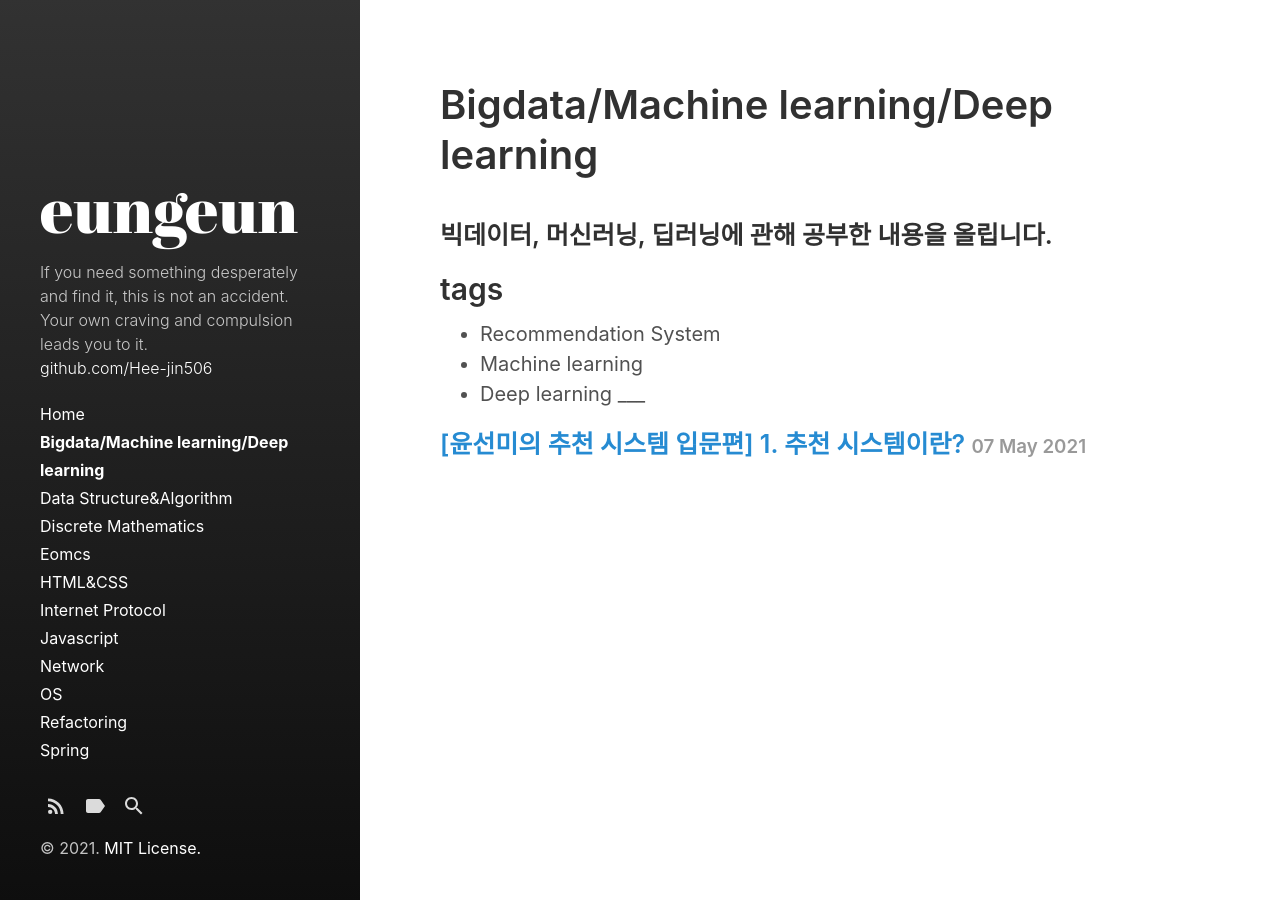
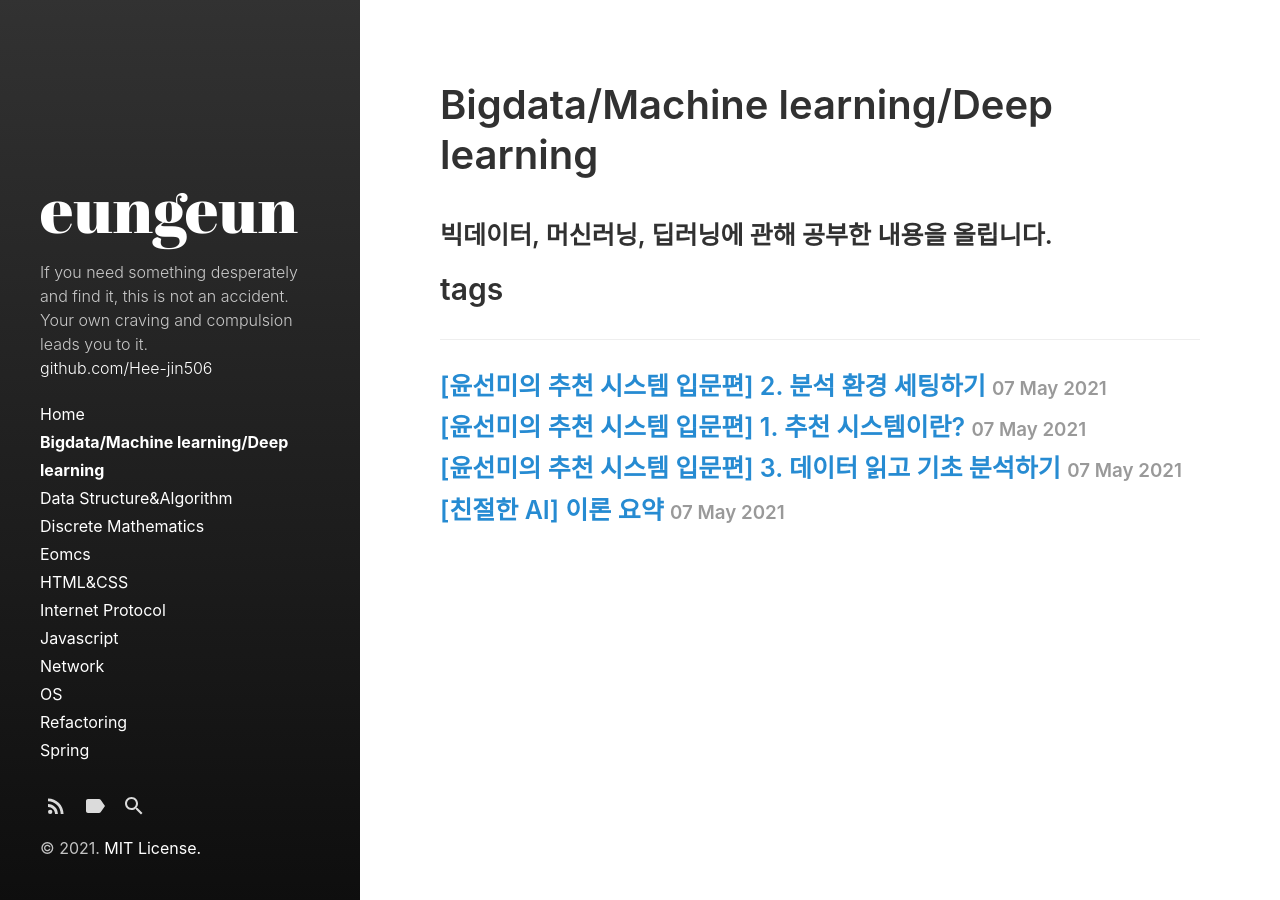
Before and after one commit to Hee-jin506/Hee-jin506.github.io, a Jekyll site: the page built from category/Bigdata:Machine learning:Deep learning.md, in a window 1280 px wide. Built offline with Jekyll 4.4.1, drawn with Linux system fonts in a browser that asks for light colours; part of the change alters nothing that is shown.

Commit message:
2021-05-07

````diff
--- /dev/null
+++ b/_posts/2021-05-07-machine-learning-1.md
@@ -0,0 +1,122 @@
+---
+layout: post
+title: "[친절한 AI] 이론 요약"
+categories:
+  - Bigdata/Machine learning/Deep learning
+tags:
+  - 친절한 AI
+  - 머신러닝
+
+---
+
+# 친절한 AI - 머신러닝 이론 요약
+
+### 머신러닝
+
+- 기존 컴퓨터 사이언스
+  - 입력값과 알고리즘을 제공하면, 출력값을 내놓음
+- 머신러닝
+  - 입력값과 출력값을 제공하면, 알고리즘을 내놓음
+  - 정확한 알고리즘을 내놓을 만큼 많은 입력/출력값이 필요
+
+### 머신러닝의 종류
+
+- 지도학습 (Supervised Learning) : 학습 과정에서 지도나 감독이 존재 (정답 필요, 양질의 labeling 중요, 데이터와 정답 비교/업데이트)
+  - 분류 : 데이터의 카테고리를 예측
+    - 입력 : A 이미지 - 강아지(label), B 이미지 - 고양이, C - 이미지 고양이
+    - 출력 : D 이미지 - ??
+  - 회귀 : 연속 값을 예측
+    - 분류는 정해진 몇 개의 범주 중 어디에 속하는 지를 판단한다면, 회귀는 값, 즉 숫자가 얼마가 나올지 예측
+    - 설탕 섭취량에 따른 혈압 수치
+    - 평균 학력에 따른 월간 독서량
+  - 예측 : 과거 및 현재 데이터를 기반으로 미래 예측 (회기 + 시간)
+    - 이번 주말 미세먼지 농도
+    - 요일별 강릉행 기차표 판매율
+    - 다음달 휘발유 가격
+- 비지도학습 (Unsupervised Learning) : 학습 과정에서 지도나 감독의 역할을 수행하는 것이 없음(정답x, 데이터의 특성이 중요, 패턴/차이점 구별 및 학습)
+  - 이상값 감지 : 평소와 다른 특이점을 찾음
+    - 주식 사기 거래 감지
+    - 신용카드 이상 사용 감지
+    - 비정상 세포 감지
+  - 그룹화 : 어떤 특징을 기준으로 데이터들을 그룹핑하는 것
+    - 카테고리를 명확히 분류해놓고 분석하는 분류와는 달리, 일단 데이터를 던져주고 어떤 기준에 따라 나누는 과정
+    - 유사 상품 묶음
+    - 비슷한 장르 영화 묶음
+    - SNS 친구 분석
+    - 백화점 고객 분류
+- 목표지향학습 (Reinforcement Learning) : 목표가 존재하고, 목표를 달성하기 위한 방법을 학습 (Agent가 Environment에 대하여 어떤 행동을 했을 때의 주어지는 보상이 중요)
+  - 강화학습 : 어떤 행동을 강화시키는 방향으로 학습
+    - 자율주행
+    - 알파고
+    - 로봇
+
+### 머신러닝 알고리즘/방법
+
+- 앞에서 말한 머신러닝의 종류들은 머신러닝으로 풀 수 있는 문제의 종류
+- 머신러닝의 방법은 특정 종류의 머신러닝을 구현하기 위한 알고리즘
+- 머신러닝 종류에 따라 그에 적합한 알고리즘이 존재한다. 따라서 머신러닝 종류, 즉 풀어야 하는 문제의 종류를 먼저 파악한 후, 그에 맞는 알고리즘을 공부하는 편이 좋다.
+
+### 딥러닝은 무엇인가?
+
+- 딥러닝은 머신러닝을 구현하는 방법 중 하나로, 뇌의 뉴런 구조를 본따 만든 학습 알고리즘을 말한다.
+
+- 딥러닝과 전통적인 머신러닝과의 비교
+
+  - 성능
+
+    적은 양의 데이터 처리를 할 때에는 머신러닝의 성능이 딥러닝보다 더 좋을 수 있으나, 데이터의 양이 기하급수적으로 늘어남에 따라 딥러닝의 성능이 머신러닝보다 훨씬 좋아진다.
+
+  - 하드웨어
+
+    딥러닝은 많은 데이터가 있을 때 좋은 성능을 낼 수 있기 때문에 그만큼 고사양의 하드웨어가 필요하다. CPU < GPU < TPU 이렇게 더 좋은 사양일수록 딥러닝에 적합하다.
+
+  - 학습시간
+
+    데이터 양이 많아질수록 학습 시간이 많아지므로, 딥러닝이 머신러닝보다 학습하는데 훨씬 많은 시간이 걸린다. 머신러닝은 몇 초에서 몇 시간 정도가 걸리는 데에 비해, 딥러닝은 몇 일에서 몇 주까지 걸릴 수 있다.
+
+  - 특징
+
+    머신러닝은 출력에 영향을 주는 특징이 되는 변수들을 선별하는 과정을 사람이 한다면, 딥러닝은 이 과정까지 분석 과정에 포함된다. 딥러닝을 통해서 이미지 분석을 할 때 수많은 픽셀 중 결과를 내는데 필요한 픽셀을 직접 골라주지 않고 사진을 그대로 줘도 결과를 낼 수 있는 것도 이 때문이다.
+
+  - 딥러닝 알고리즘 : CNN, RNN, MLP
+
+  - 전통적인 머신러닝 : SVM, Decision Tree, kNN, Linear Regression
+
+### 데이터 제공 사이트, 전처리 방법
+
+1. 문제 정의 = 어떤 문제를 해결하고 싶은가?
+   - 분류, 회귀, 예측, 이상값 감지, 그룹화, 강화학습
+2. 데이터 수집 = 필요한 데이터 모으기
+   - 공개 데이터 활용
+     - 해외 : 캐글, 구글, 레딧, UCI
+     - 국내 : AI 팩토리, 공공데이터 포털, AI 허브, 데이콘
+   - 자체 데이터 수집
+   - 데이터 전처리 = 데이터 손질하기
+     - 데이터 형식 맞추기
+     - 비어있는 값 채우기
+   - 연관 데이터 추가
+3. 알고리즘 선택
+   - 지도학습
+     - SVM
+     - Logistic Regression
+     - Linear Regression
+     - Decision Tree
+     - Random Forest
+     - kNN
+   - 비지도학습
+     - K-means
+     - PCA
+     - Apriori
+   - 강화학습
+     - Monte-Carlo
+     - Q-learning
+     - Markov Decision
+4. 모델 학습 : 학습용 데이터 + 알고리즘 = 모델
+5. 모델 평가
+   - 언더피팅 / 오버피팅 / 모델 용량 / 평가 지표
+   - 이에 따라 알고리즘/데이터를 수정할지 말지 결정 => 2번으로 다시 돌아가기를 반복
+
+6. 모델 활용
+   - local
+   - web
+   - app
--- /dev/null
+++ b/_posts/2021-05-07-recommendation-system-03.md
@@ -0,0 +1,83 @@
+---
+layout: post
+title: "[윤선미의 추천 시스템 입문편] 3. 데이터 읽고 기초 분석하기"
+categories:
+  - Bigdata/Machine learning/Deep learning
+tags:
+  - 데이터 분석
+  - 추천 시스템
+
+---
+
+# 데이터 읽고 기초 분석하기
+
+### 개봉 연도 데이터 정제하기 (데이터 전처리, Preprocessing)
+
+- 정규표현식을 사용해 개봉연도만 title 문자열에서 뽑아야한다.
+
+  ```python
+  Toystory (1995)
+  Jumanji (1995)
+  Grumpier Old Men (1995)
+  ```
+
+- 원하는 문자열 부분을 추출하는 함수는 str.extract()이다. 파라미터 안에는 '([원하는 문자열에 대한 정규식])' 과 같은 형태여야 한다.
+
+  ```python
+  movies['year'] = movies['title'].str.extract('(\(\d\d\d\d\))')
+  ```
+
+- 그런데 이렇게만 두면, year 컬럼의 정보들들은 모두 괄호로 싸여진 채로 저장되게 된다. 이 괄호를 빼주기 위해 다음과 같이 한번 더 문자열을 추출한다.
+
+  ```python
+  movies['year'] = movies['year'].str.extract('(\d\d\d\d)')
+  ```
+
+  그럼 year의 컬럼 정보는 다음과 같이 나타난다.
+  ![]({{site.url}}/assets/images/109.png)
+
+- 정말로 올바른 데이터만 추출되었는지 다시 한번 더 확인하기 위해 중복된 값을 제외하고 유일한 값만 출력하는 unique() 함수를 호출한다.
+
+  ```python
+  movies['year'].unique()
+  ```
+
+- 이때 출력 값 중에 nan이라는 엉뚱한 값을 확인할 수 있는데, 이 값은 결측값이다.
+
+### 결측값 핸들링하기
+
+- 결측값이 어떤 entity에 위치하는 지 찾아내려면 isnull()이라는 함수를 사용할 수가 있다. 이 함수를 호출하면 결측값의 존재 여부에 따라 boolean 값을 테이블 형태로 제공한다.
+
+  ```python
+  movies['year'].isnull()
+  ```
+
+  출력값이 True인 엔트리들이 결측값을 갖는 엔트리들이다. 이 엔트리만을 출력하려면 isnull의 결과 값을 한번 더 movies[]로 감싸준다.
+
+  ```py
+  movies[movies['year'].isnull()]
+  ```
+
+  이 결과로 다음과 같은 테이블이 나타난다.
+
+  ![]({{site.url}}/assets/images/110.png)
+
+  해당 테이블에서 NaN은 결측치로, 우리가 추출하려고 했던 문자열의 패턴을 발견하지 못했음을 의미한다.
+
+- 우리가 찾은 결측치를 채울 수 있는 함수는 fillna()이며, 파라미터로 결측치를 채울 값을 넣어주면 된다.
+
+  ```python
+  movies['year'] = movies['year'].fillna('2050')
+  ```
+
+- 보통 결측치를 채울 때에는 엉뚱한 값을 채우기보다, 출현 빈도가 높은 숫자나 평균값 같은 값을 넣어 데이터의 왜곡을 최대한 줄이려고 한다. 우리는 테이블에서 가장 많이 출현한 개봉연도를 찾아 결측치에 넣어줄 것이다.
+
+  가장 많이 출현한 컬럼 값을 구하려면 value_counts() 함수를 사용하면 된다.
+
+  ```python
+  movies['year'].value_counts()
+  ```
+
+  결과로 다음과 같이 가장 많이 출현한 컬럼값순서대로 나타나고 오른쪽에는 출현빈도가 나타난다.
+
+  ![]({{site.url}}/assets/images/111.png)
--- /dev/null
+++ b/_posts/2021-05-07-recommendation-system-2.md
@@ -0,0 +1,105 @@
+---
+layout: post
+title: "[윤선미의 추천 시스템 입문편] 2. 분석 환경 세팅하기"
+categories:
+  - Bigdata/Machine learning/Deep learning
+tags:
+  - 데이터 분석
+  - 추천 시스템
+---
+
+# 분석 환경 세팅하기
+
+### Google Colaboratory
+
+- Google Drive에서 새 폴더를 만든다.  폴더의 이름은 '추천 시스템 입문편'이다.
+- 해당 폴더 밑에 'data'라는 이름의 폴더를 만든다. 이 폴더 밑에는 우리가 사용할 데이터를 모두 저장할 것이다.
+- 여러 개의 data set들을 구성할 가능성에 대비해 'data' 폴더 밑에 'ml-latest-small' 폴더를 만든다.
+
+### Movielens
+
+- 분석할 영화 데이터를 Movielens에서 가져올 것이다.
+- https://grouplens.org/datasets/movielens/에서 'recommended for education and development'에 해당하는 데이터 zip파일을 다운받는다.
+- 다운받은 파일을 열어서, 다섯개의 파일들을 'ml-latest-small' 폴더 밑에 위치시킨다.
+
+### 주피터 노트북
+
+- '추천 시스템 입문편' 폴더 바로 밑에 colaboratory 파일을 만든다. 파일 이름은 '1. movies.ipynb'이다.
+- 이 파일의 background에는 파이썬이 돌아가고 있다.
+- 셀을 클릭하면 활성화시킬 수 있으므로, 셀 클릭 후 이 안에 파이썬 코드를 작성하고 실행버튼을 클릭하면 바로 밑에 출력값이 나타난다.
+- esc를 누르면 셀이 비활성화되고, 비활성화 상태에서 a를 누르면 해당 셀 위에, b버튼을 누르면 해당 셀 아래에 새로운 셀이 생긴다.
+- 이 노트북에서 텍스트는 마크다운 문법을 지원한다.
+
+### 영화 데이터 읽어오기
+
+- 첫 셀에 다음과 같이 적는다.
+
+  ```python
+  import pandas as pd
+  ```
+
+  colaboratory에 이미 설치되어있는 pandas 라이브러리를 import하고 이 라이브러리 정보를 pd라고 부르겠다는 의미이다.
+
+- pandas는 데이터 분석을 위한 오픈 소스 패키지로, 구체적인 정보는 다음 페이지에서 확인할 수 있다. https://pandas.pydata.org/
+
+- colaboratory에서 설치된 pandas의 버전을 확인하려면 다음 셀에 아래와 같이 작성하고 실행해보면 알 수 있다.
+
+  ```python
+  pd.__version__
+  # 2021-5-7 기준 1.1.5
+  ```
+
+- 구글 드라이브의 data 폴더 밑에 위치한 데이터들에 접근하려면 구글 드라이브를 해당 노트북에 마운트해줘야 한다.
+  다음과 같이 작성한다.
+
+  ```py
+  movies = pd.read_csv('파일의 위치')
+  ```
+
+  그리고 왼쪽 사이드바에서 폴더 모양의 버튼을 누르면 접근할 수 있는 데이터들의 파일 구조가 보인다. 이 때 위 편에 구글 드라이브 모양이 새겨진 세번째 폴더 버튼을 누르면 Google 드라이브가 마운트된다.
+
+- 다시 왼쪽 사이드바의 파일 구조를 확인하면, drive라는 폴더가 새로 생겼음을 알 수 있다. 이 폴더 밑에 있는 'ml-latest-small' 폴더를 찾아 그 하위의 movies.csv 파일에 대한 컨텍스트 메뉴를 띄우면 경로 복사가 가능하다. 복사된 경로를 read_csv의 파라미터로 넣어준 후 실행하면 데이터들이 밑에 테이블 형태로 뜨게 된다.
+   ![]({{site.url}}/assets/images/108.png)
+
+- 이때 colboratory에서 임의로 붙여준 index가 아니라 movieId 컬럼을 인덱스로 사용하고 싶다면, 두번째 파라미터로 다음과 같이 작성한다.
+
+  ```py
+  movies = pd.read_csv('파일의 위치', index_col='movieId')
+  ```
+
+
+
+- pandas에서 제공하는 대표적인 기능,
+
+  ```python
+  # 테이블의 entity, column 개수 확인
+  movies.shape
+  # (9742, 2)
+
+  # 테이블의 상위 다섯개 entity 보여줌
+  movies.head()
+  # entity 개수를 파라미터로 지정 가능
+  movies.head(10)
+
+  # 테이블의 하위 다섯개 entity 보여줌
+  movies.tail()
+  # entity 개수를 파라미터로 지정 가능
+  movies.tail(10)
+
+  # 테이블에서 다섯개의 entity를 임의로 뽑음
+  movies.sample()
+  # entity 개수를 파라미터로 지정 가능
+  movies.sample(10)
+
+  # 테이블의 column 정보를 가져옴
+  movies.columns
+  # Index(['movieId', 'title', 'genres'], dtype='object')
+  ```
+
+  - 데이터를 저장하려면 다음과 같은 함수를 사용한다. 다음 예는 데이터를 csv 파일 형태로 저장하는 함수이다.
+
+    ```python
+    movies.to_csv('[저장할 위치의 상위 폴더]/[파일 이름].csv')
+    ```
+
+    이 함수를 실행하고 왼쪽 사이드 바의 refresh 버튼을 누르면 해당 위치에 파일이 새로 생긴 것을 확인할 수 있다.
--- a/category/Bigdata:Machine learning:Deep learning.md
+++ b/category/Bigdata:Machine learning:Deep learning.md
@@ -6,7 +6,4 @@ category: Bigdata/Machine learning/Deep learning
 ### 빅데이터, 머신러닝, 딥러닝에 관해 공부한 내용을 올립니다.
 
 ## tags
-- Recommendation System
-- Machine learning
-- Deep learning
 ___
````
Also changed, not shown: assets/images/108.png (added), assets/images/109.png (added), assets/images/110.png (added), assets/images/111.png (added).
